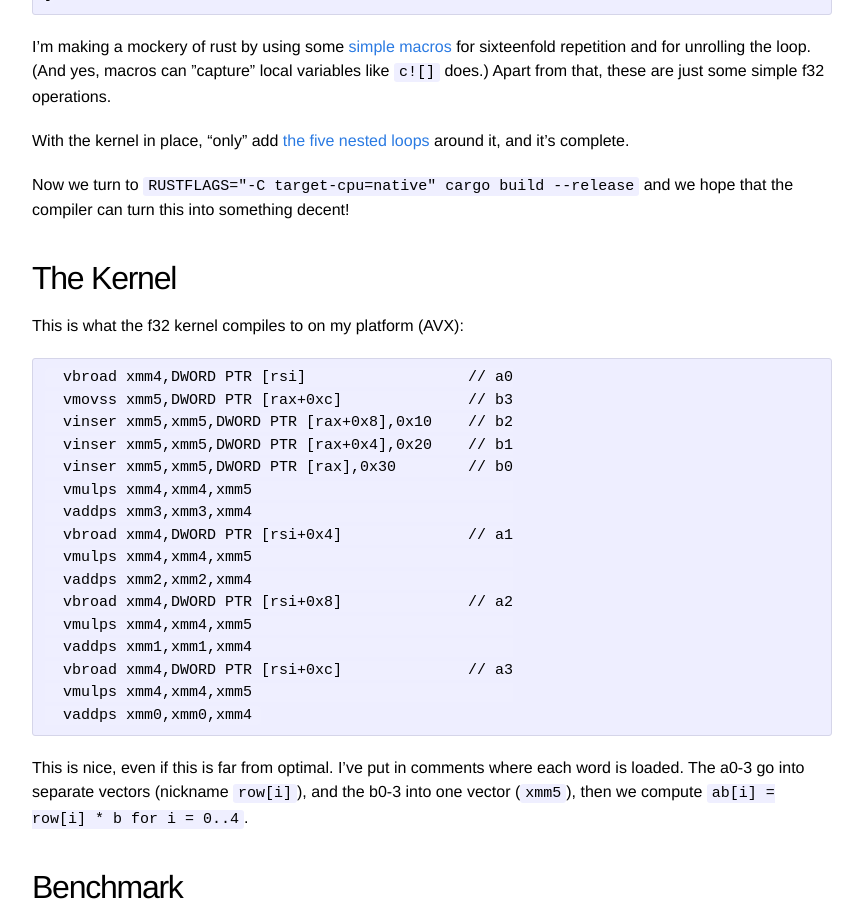
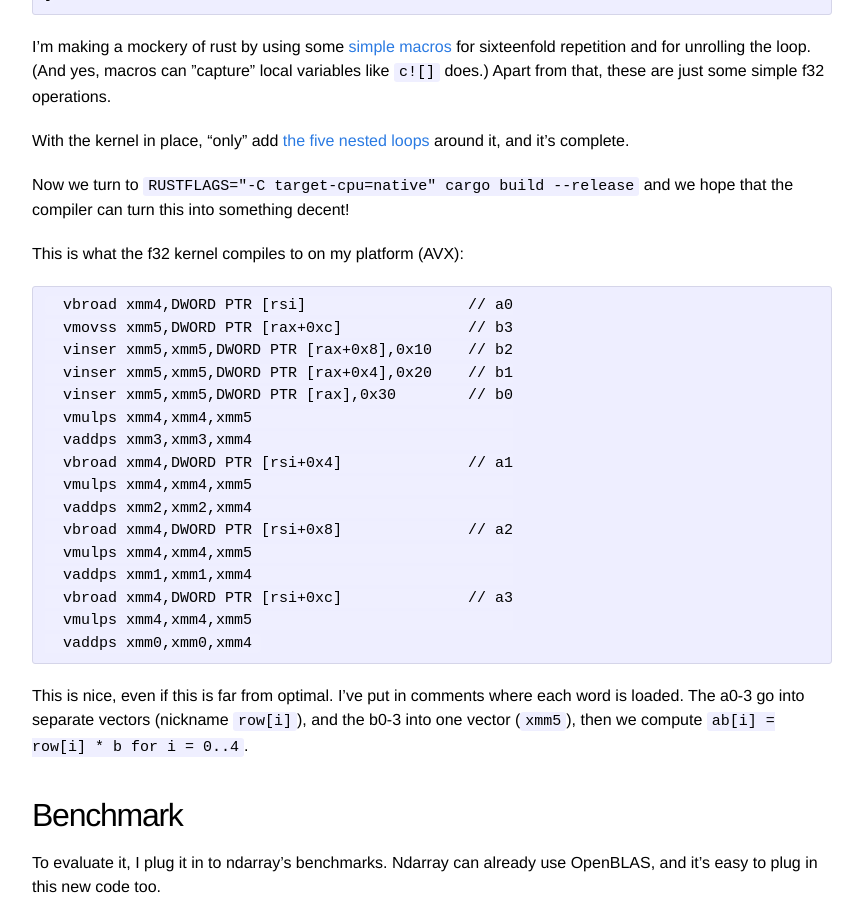
Before and after one commit to bluss/bluss.github.io, a Jekyll site: the page built from _posts/2016-03-28-a-gemmed-rabbit-hole.markdown, in a window 1280 px wide and 900 px high, scrolled down 2167 px. Shown: the whole window, without its empty margins (208-1071 px from the left). Built offline with Jekyll 4.4.1, drawn with Linux system fonts in a browser that asks for light colours.

Commit message:
Edits to kernel section

```diff
--- a/_posts/2016-03-28-a-gemmed-rabbit-hole.markdown
+++ b/_posts/2016-03-28-a-gemmed-rabbit-hole.markdown
@@ -132,10 +132,9 @@
 
 [mc]: https://play.rust-lang.org/?gist=8ab944302b630a2df4f3&version=stable
 
-## The Kernel
-
 This is what the f32 kernel compiles to on my platform (AVX):
 
+<div style="font-size: small">
 {% highlight assembly %}
   vbroad xmm4,DWORD PTR [rsi]                  // a0
   vmovss xmm5,DWORD PTR [rax+0xc]              // b3
@@ -154,6 +153,7 @@
   vmulps xmm4,xmm4,xmm5
   vaddps xmm0,xmm0,xmm4
 {% endhighlight %}
+</div>
 
 This is nice, even if this is far from optimal.
 I've put in comments where each word is loaded. The a0-3 go into
```
